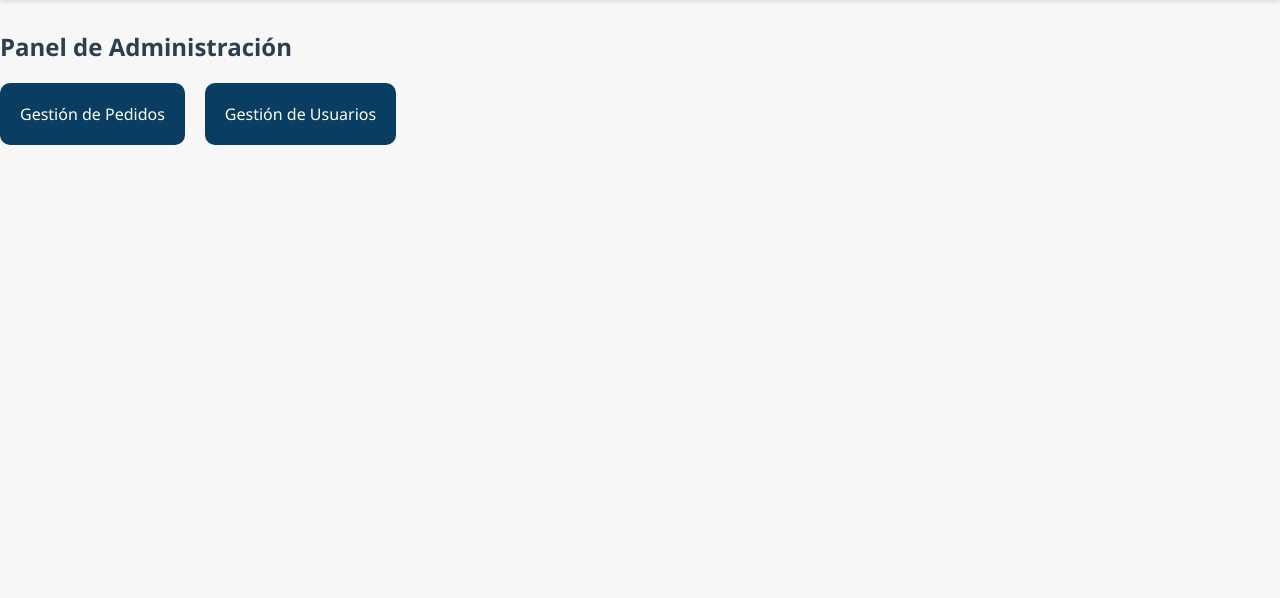
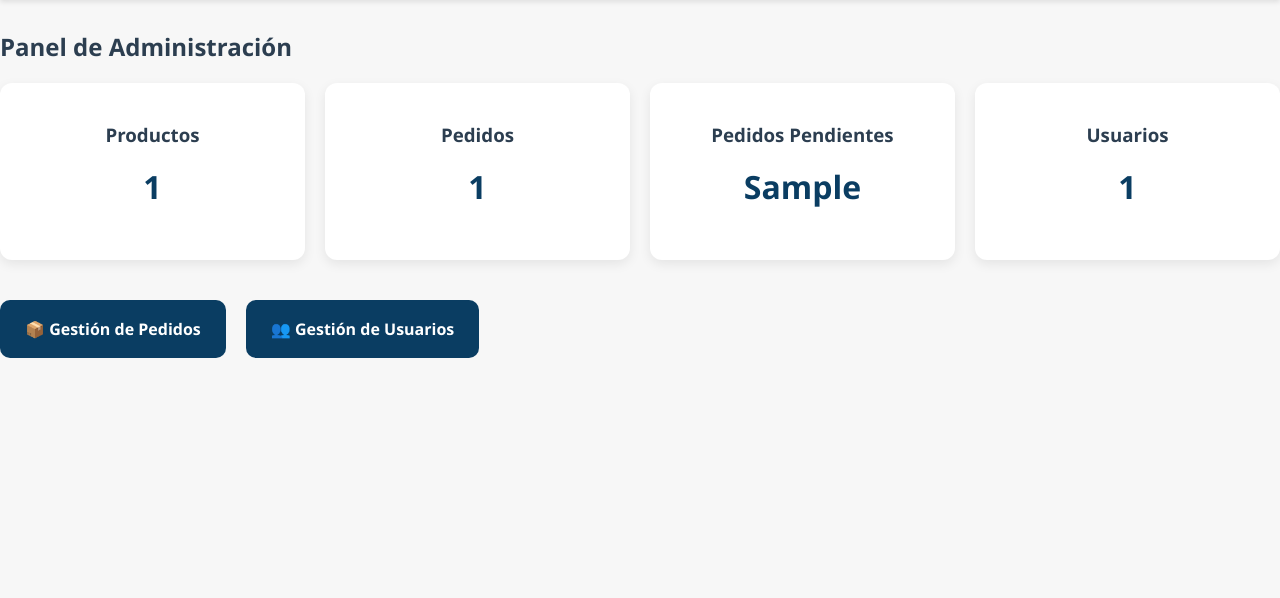
Before and after one commit to Josevrider/maiprotSA, a Django app: template maiprot/appweb/templates/admin/panel_admin.html in a window 1280 px wide. Shown: the part 71-669 px from the top of the page. Run offline with Django 4.2, Linux system fonts and the light colour scheme; the template is opened without the code that fills it: most values are stand-ins (such as "Sample title", 1, 10 or a date in 2020); parts of the project's set-up code (start-up, migrations or seed data) failed here and were passed over.

Commit message:
Fix: nuevos cambios

```diff
--- a/maiprot/appweb/static/appweb/css/style.css
+++ b/maiprot/appweb/static/appweb/css/style.css
@@ -1124,3 +1124,47 @@ footer {
     border-radius: 10px;
     text-decoration: none;
 }
+
+
+/* DASHBOARD */
+.dashboard-cards {
+    display: grid;
+    grid-template-columns: repeat(auto-fit, minmax(200px, 1fr));
+    gap: 20px;
+    margin-bottom: 40px;
+}
+
+.dashboard-card {
+    background: #ffffff;
+    border-radius: 12px;
+    padding: 20px;
+    text-align: center;
+    box-shadow: 0 4px 12px rgba(0,0,0,0.08);
+}
+
+.dashboard-number {
+    font-size: 32px;
+    font-weight: bold;
+    color: #0a3d62;
+    margin-top: 10px;
+}
+
+/* ACCESOS ADMIN */
+.admin-panel {
+    display: flex;
+    gap: 20px;
+}
+
+.admin-card {
+    background: #0a3d62;
+    color: white;
+    padding: 18px 25px;
+    border-radius: 10px;
+    text-decoration: none;
+    font-weight: bold;
+    transition: 0.3s;
+}
+
+.admin-card:hover {
+    background: #07406b;
+}
--- a/maiprot/appweb/templates/admin/panel_admin.html
+++ b/maiprot/appweb/templates/admin/panel_admin.html
@@ -3,14 +3,44 @@
 
 <h2>Panel de Administración</h2>
 
+<!-- ===============================
+     SECCIÓN: MÉTRICAS (DASHBOARD)
+================================ -->
+<div class="dashboard-cards">
+
+    <div class="dashboard-card">
+        <h3>Productos</h3>
+        <p class="dashboard-number">{{ total_productos }}</p>
+    </div>
+
+    <div class="dashboard-card">
+        <h3>Pedidos</h3>
+        <p class="dashboard-number">{{ total_pedidos }}</p>
+    </div>
+
+    <div class="dashboard-card">
+        <h3>Pedidos Pendientes</h3>
+        <p class="dashboard-number">{{ pedidos_pendientes }}</p>
+    </div>
+
+    <div class="dashboard-card">
+        <h3>Usuarios</h3>
+        <p class="dashboard-number">{{ total_usuarios }}</p>
+    </div>
+
+</div>
+
+<!-- ===============================
+     SECCIÓN: ACCESOS RÁPIDOS
+================================ -->
 <div class="admin-panel">
 
     <a href="{% url 'admin_pedidos' %}" class="admin-card">
-        Gestión de Pedidos
+        📦 Gestión de Pedidos
     </a>
 
     <a href="{% url 'admin_usuarios' %}" class="admin-card">
-        Gestión de Usuarios
+        👥 Gestión de Usuarios
     </a>
 
 </div>
--- a/maiprot/appweb/urls.py
+++ b/maiprot/appweb/urls.py
@@ -93,5 +93,11 @@ urlpatterns = [
     path("admin-panel/", views.panel_admin, name="panel_admin"),
     path("admin-panel/pedidos/", views.admin_pedidos, name="admin_pedidos"),
     path("admin-panel/usuarios/", views.admin_usuarios, name="admin_usuarios"),
+    path("admin-panel/productos/", admin_productos, name="admin_productos"),
+    path("admin-panel/productos/nuevo/", admin_producto_crear, name="admin_producto_crear"),
+    path("admin-panel/productos/editar/<int:id>/", admin_producto_editar, name="admin_producto_editar"),
+    path("admin-panel/", panel_admin, name="panel_admin"),
+
+
 
 ]
```
Also changed, not shown: maiprot/appweb/templates/admin/productos.html (added, +23 -0 lines), maiprot/appweb/views.py (+67 -0 lines).
